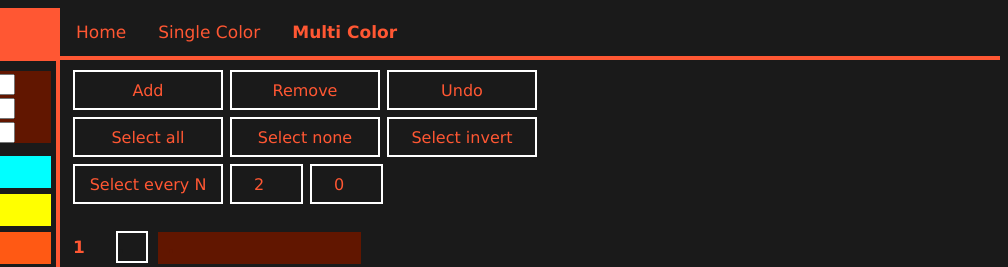
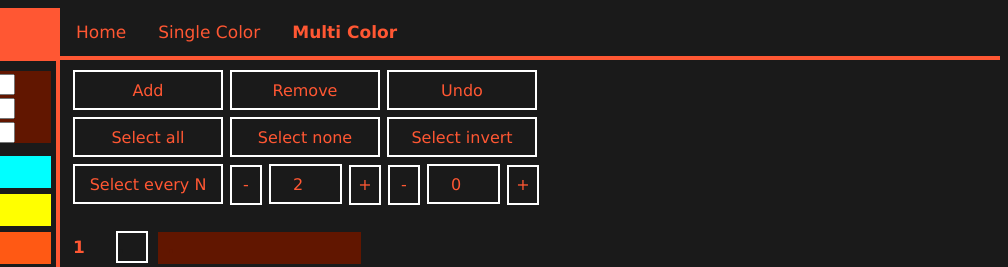
Before and after one commit to maplac/StringLights, a website: page NodeJsServer/multi_color.html in a window 1280 px wide. Shown: the top 267 px of the page, 272-1280 px from the left. Drawn offline with Linux system fonts and the light colour scheme.

Commit message:
modified: multi color page - buttons for number input

```diff
--- a/NodeJsServer/multi_color.css
+++ b/NodeJsServer/multi_color.css
@@ -47,8 +47,31 @@
     text-decoration: none;
 	font-size: 16px;
 	margin-left: 7px;
+	/*margin-right: 4px;*/
 	margin-bottom: 7px;
 	border: 2px solid white;
+}
+
+.button_small {
+	font-family:Verdana;
+	width: 28px;
+	height: 36px;
+	line-height: 36px;
+	background-color: #1a1a1a;
+    font-size: 16px;
+	border: none;
+    color: #FF5733;
+    text-align: center;
+    text-decoration: none;
+	margin-left: 7px;
+	/*margin-bottom: 7px;*/
+	border: 2px solid white;
+	display: inline-block;
+	cursor: pointer;
+}
+.button_small:hover {
+	background-color: #333;
+	cursor: pointer;
 }
 
 /* Hide the browser's default checkbox */
--- a/NodeJsServer/multi_color.html
+++ b/NodeJsServer/multi_color.html
@@ -32,7 +32,7 @@
     <div id="content">
 	  <div><button onclick="clickedAdd()">Add</button><button onclick="clickedRemove()">Remove</button><button id="but_undo" onclick="clickedUndo()">Undo</button></div>
 	  <div><button onclick="clickedSelectAll()">Select all</button><button onclick="clickedSelectNone()">Select none</button><button onclick="clickedSelectInvert()">Select invert</button></div>
-	  <div><button onclick="clickedSelectN()">Select every N</button><input type="number" min="1" max="999" value="2" id="select_n_number" title="N"><input type="number" min="0" max="999" value="0" id="select_n_offset" title="Offset"></div>
+	  <div><button onclick="clickedSelectN()">Select every N</button><div onclick="clickedSelectNNumberMinus()" class="button_small unselectable">-</div><input type="number" min="1" max="999" value="2" id="select_n_number" title="N"><div onclick="clickedSelectNNumberPlus()" class="button_small unselectable">+</div><div onclick="clickedSelectNOffsetMinus()" class="button_small unselectable">-</div><input type="number" min="0" max="999" value="0" id="select_n_offset" title="Offset"><div onclick="clickedSelectNOffsetPlus()" class="button_small unselectable">+</div></div>
 	  <div id="color_list">
 	    <div id="coloritem_0" class="color_item">
 		  <span class="color_item_num">1</span><input type="checkbox" class="color_item_check"><span class="color_item_name">123 456 789</span>
--- a/NodeJsServer/multi_color.js
+++ b/NodeJsServer/multi_color.js
@@ -214,6 +214,38 @@ function clickedSelectN(){
 	}
 }
 
+function clickedSelectNNumberMinus(){
+	var a = document.getElementById("select_n_number");
+	if (a.value > 1){
+		a.value = a.value - 1;
+		clickedSelectN();
+	}
+}
+
+function clickedSelectNNumberPlus(){
+	var a = document.getElementById("select_n_number");
+	if (a.value < 999){
+		a.value = parseInt(a.value) + 1;
+		clickedSelectN();
+	}
+}
+
+function clickedSelectNOffsetMinus(){
+	var a = document.getElementById("select_n_offset");
+	if (a.value > 0){
+		a.value = a.value - 1;
+		clickedSelectN();
+	}
+}
+
+function clickedSelectNOffsetPlus(){
+	var a = document.getElementById("select_n_offset");
+	if (a.value < 999){
+		a.value = parseInt(a.value) + 1;
+		clickedSelectN();
+	}
+}
+
 function createColorList(){
 	var a = document.getElementById("color_list");
 
```
